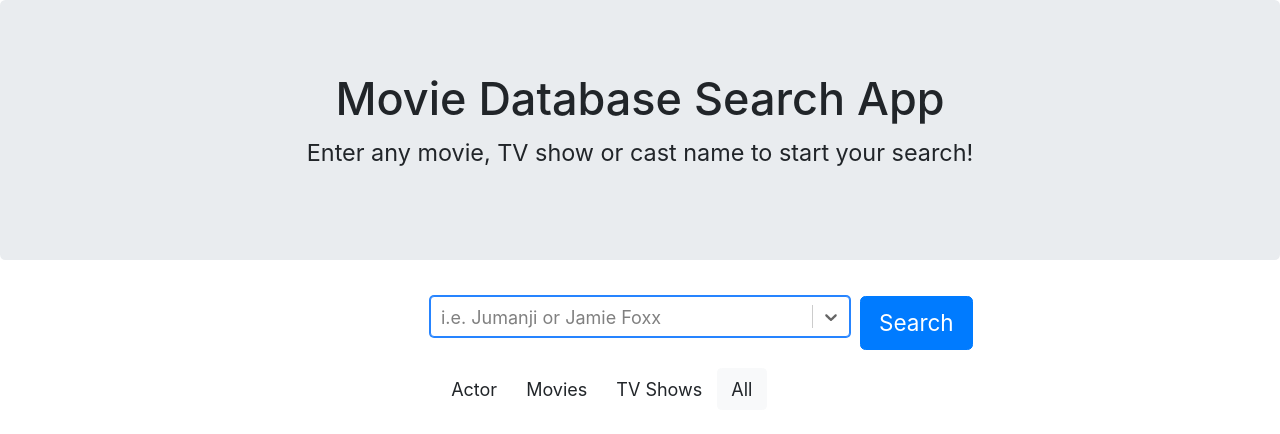
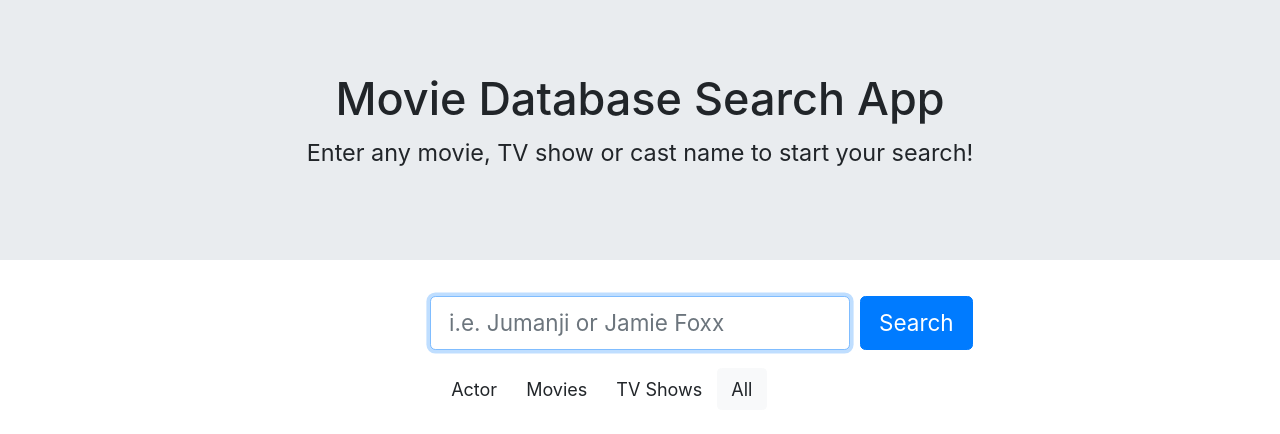
Before and after one commit to Nawal00/movie-app, a React (Create React App) app: page / in a window 1280 px wide. Shown: the top 434 px of the page. Built offline with nearby package versions, Linux system fonts and the light colour scheme.

Commit message:
create search suggestion UI

```diff
--- a/package.json
+++ b/package.json
@@ -15,7 +15,6 @@
     "react-dom": "^17.0.1",
     "react-router-dom": "^5.2.0",
     "react-scripts": "4.0.3",
-    "react-select": "^4.1.0",
     "web-vitals": "^1.1.0"
   },
   "scripts": {
--- a/src/App.js
+++ b/src/App.js
@@ -1,5 +1,6 @@
 import React from 'react';
-import { Switch, Route, BrowserRouter } from 'react-router-dom';
+import { Switch, Route, } from 'react-router-dom';
+import { Jumbotron } from 'react-bootstrap';
 
 import Home from './components/home/Home';
 import MovieDetails from './components/movies/MovieDetail';
@@ -7,23 +8,44 @@ import ActorDetails from './components/actor/ActorDetails';
 import TvShowDetails from './components/tvshow/TvShowDetails';
 import SearchBar from './components/search/SearchBar';
 
+import useSearchHooks from './hooks/useSearchHooks';
+
 import 'bootstrap/dist/css/bootstrap.min.css';
 import './App.scss';
 
+
 const App = () => {
 
+  const {
+    handleSearchKeywords,
+    fetchSearchKeywordsAPI,
+    handleSearchType,
+    filteredSearchResult,
+    searchType,
+    searchInputValue,
+    suggestions,
+  } = useSearchHooks();
 
   return (
     <main className="App">
-      {/* <SearchBar /> */}
-      <BrowserRouter>
-        <Switch>
-          <Route path="/tv/:tv_show_id" component={TvShowDetails} />
-          <Route path="/actor/:actor_id" component={ActorDetails} />
-          <Route path="/movie/:movie_id" component={MovieDetails} />
-          <Route exact path="/" component={Home} />
-        </Switch>
-      </BrowserRouter>
+      <Jumbotron fluid className="text-center">
+        <h1>Movie Database Search App</h1>
+        <p>Enter any movie, TV show or cast name to start your search!</p>
+      </Jumbotron>
+      <SearchBar
+        searchInputValue={searchInputValue}
+        handleSearchKeywords={handleSearchKeywords}
+        fetchSearchKeywordsAPI={fetchSearchKeywordsAPI}
+        searchType={searchType}
+        handleSearchType={handleSearchType}
+        suggestions={suggestions}
+      />
+      <Switch>
+        <Route path="/tv/:tv_show_id" component={TvShowDetails} />
+        <Route path="/person/:actor_id" component={ActorDetails} />
+        <Route path="/movie/:movie_id" component={MovieDetails} />
+        <Route exact path="/" render={() => <Home filteredSearchResult={filteredSearchResult} />} />
+      </Switch>
     </main>
   );
 }
--- a/src/components/actor/ActorDetails.js
+++ b/src/components/actor/ActorDetails.js
@@ -9,9 +9,6 @@ const ActorDetails = () => {
 
     const { actor_id } = useParams();
     const [actorInMovies, setActorInMovies] = useState([]);
-    console.log('actorInMovies:', actorInMovies);
-    // console.log('actor:', actor)
-
 
     useEffect(() => {
         const fetchActorDetailsAPI = async () => {
@@ -36,6 +33,3 @@ const ActorDetails = () => {
 }
 
 export default ActorDetails;
-
-
-// # an actor details page will list all the shows that the actor has appeared in.
--- a/src/components/home/Home.js
+++ b/src/components/home/Home.js
@@ -1,64 +1,11 @@
-import React, { useState, useEffect } from "react";
-import { Jumbotron } from 'react-bootstrap';
+import React from "react";
 
-import SearchBar from '../search/SearchBar';
 import SearchList from '../search/SearchList';
 
-import { searchAllTypes } from '../../api/serverApi';
-
-const Home = () => {
-
-    const [searchInputValue, setSearchInputValue] = useState('');
-    console.log('searchInputValue:', searchInputValue);
-    const [searchResult, setSearchResult] = useState([]);
-    const [filteredSearchResult, setFilteredSsearchResult] = useState([]);
-    const [searchType, setSearchType] = useState('all');
-
-    const handleSearchKeywords = (inputValue) => {
-        setSearchInputValue(inputValue);
-    };
-
-    const fetchSearchKeywordsAPI = async (e) => {
-        e.preventDefault();
-        setSearchResult(await searchAllTypes(searchInputValue));
-    };
-
-    const handleSearchType = (e) => {
-        const { value } = e.target;
-        setSearchType(value);
-    };
-
-    const handleSearchFilter = (filterType) => {
-        if (searchType.length > 1 && searchType !== 'all') {
-            const filteredBySearchType = searchResult?.filter(list => list.media_type === filterType);
-            setFilteredSsearchResult(filteredBySearchType);
-        } else {
-            setFilteredSsearchResult(searchResult)
-        }
-    };
-
-    // const handleSuggestion = () => {
-
-
-    // };
-
-    useEffect(() => {
-        handleSearchFilter(searchType)
-    }, [searchType, searchResult])
+const Home = ({ filteredSearchResult }) => {
 
     return (
         <div>
-            <Jumbotron className="text-center">
-                <h1>Movie Database Search App</h1>
-                <p>Enter any movie, TV show or cast name to start your search!</p>
-            </Jumbotron>
-            <SearchBar
-                searchInputValue={searchInputValue}
-                handleSearchKeywords={handleSearchKeywords}
-                fetchSearchKeywordsAPI={fetchSearchKeywordsAPI}
-                searchType={searchType}
-                handleSearchType={handleSearchType}
-            />
             {filteredSearchResult?.map(serachResult =>
                 <SearchList key={serachResult.id} {...serachResult} />)}
         </div>
--- a/src/components/search/SearchBar.js
+++ b/src/components/search/SearchBar.js
@@ -1,6 +1,7 @@
-import React from 'react';
+import React, { useState } from 'react';
+import { Link } from 'react-router-dom';
 import { Form, Row, Col, Button } from 'react-bootstrap';
-import Select from 'react-select';
+import './SearchBar.scss'
 
 const searchTypeObj = {
     person: 'Actor',
@@ -9,38 +10,49 @@ const searchTypeObj = {
     all: 'All'
 };
 
-const options = [
-    { value: 'chocolate', label: 'Chocolate' },
-    { value: 'strawberry', label: 'Strawberry' },
-    { value: 'vanilla', label: 'Vanilla' }
-];
-
 const SearchBar = (props) => {
 
-    const { searchInputValue, handleSearchKeywords, fetchSearchKeywordsAPI, handleSearchType, searchType } = props;
+    const {
+        searchInputValue,
+        handleSearchKeywords,
+        fetchSearchKeywordsAPI,
+        handleSearchType,
+        searchType,
+        suggestions,
+
+    } = props;
+
+    const [displaySuggestions, setDisplaySuggestions] = useState(true)
+    console.log('displaySuggestions:', displaySuggestions)
 
     return (
+        <>
             <Form>
+                <Form.Group>
                     <Form.Row>
                         <Col sm={{ span: 4, offset: 4 }}>
-                    {/* <Form.Control
+                            <Form.Control
                                 size="lg"
                                 name="searchInputValue"
                                 type="text"
                                 value={searchInputValue}
                                 placeholder="i.e. Jumanji or Jamie Foxx"
                                 onChange={handleSearchKeywords}
-                        autoFocus
-                    /> */}
-                    <Select
-                        options={options}
-                        name="searchInputValue"
-                        type="text"
-                        value={searchInputValue}
-                        placeholder="i.e. Jumanji or Jamie Foxx"
-                        onInputChange={handleSearchKeywords}
+                                onClick={() => setDisplaySuggestions(!displaySuggestions)}
                                 autoFocus
                             />
+                            <Col sm={12} className="suggestion__list__container">
+                                {displaySuggestions && suggestions.map(suggestion =>
+                                    <Link
+                                        to={`/${suggestion.media_type}/${suggestion.id}`}
+                                        id={suggestion.id}
+                                    >
+                                        <option onClick={() => setDisplaySuggestions(!displaySuggestions)}>
+                                            {suggestion.title || suggestion.name}
+                                        </option>
+                                    </Link>
+                                )}
+                            </Col>
                         </Col>
                         <Col xs="auto">
                             <Button
@@ -66,7 +78,10 @@ const SearchBar = (props) => {
                             )}
                         </Col>
                     </Row>
+                </Form.Group>
             </Form>
+
+        </>
     )
 }
 
--- /dev/null
+++ b/src/components/search/SearchBar.scss
@@ -0,0 +1,5 @@
+.suggestion__list__container {
+    z-index: 1;
+    background: #fff;
+    position: absolute !important ;
+}
--- a/src/components/search/SearchList.js
+++ b/src/components/search/SearchList.js
@@ -5,14 +5,8 @@ import CardLayout from '../common/CardLayout';
 
 const SearchList = (props) => {
 
-    const { id, media_type, } = props;
-
-    const isMovie = media_type === 'movie';
-    const isTV = media_type === 'tv';
-    const routeTo = isTV ? `/tv/${id}` : isMovie ? `/movie/${id}` : `/actor/${id}`;
-
     return (
-        <Link to={routeTo}>
+        <Link to={`/${props.media_type}/${props.id}`}>
             <CardLayout {...props} />
         </Link>
     )
--- a/src/components/tvshow/TvShowDetails.js
+++ b/src/components/tvshow/TvShowDetails.js
@@ -29,7 +29,7 @@ const TvShowDetails = () => {
             <Row>
                 {cast?.map((cast, i) =>
                     <Col md={3} key={cast.id + i}>
-                        <Link to={`/actor/${cast.id}`}>
+                        <Link to={`/person/${cast.id}`}>
                             <Card className="cast__card">
                                 <Card.Img src={`https://image.tmdb.org/t/p/w200/${cast.profile_path}`} alt='actor' />
                                 <Card.Text>Name: {cast.name}</Card.Text>
--- /dev/null
+++ b/src/hooks/useSearchHooks.js
@@ -0,0 +1,64 @@
+import { useState, useCallback, useEffect } from 'react';
+import { useHistory } from 'react-router-dom';
+import { searchAllTypes } from '../api/serverApi';
+
+export default function useSearchHooks() {
+
+    const [searchInputValue, setSearchInputValue] = useState('');
+    const [searchResult, setSearchResult] = useState([]);
+    const [filteredSearchResult, setFilteredSsearchResult] = useState([]);
+    const [searchType, setSearchType] = useState('all');
+    const [suggestions, setSuggestions] = useState([]);
+    const history = useHistory();
+
+    const handleSearchKeywords = (e) => {
+        const { value } = e.target;
+        setSearchInputValue(value);
+    };
+
+    const fetchSearchKeywordsAPI = async (e) => {
+        e.preventDefault();
+        setSearchResult(await searchAllTypes(searchInputValue));
+        history.push('/');
+    };
+
+    const handleSearchType = (e) => {
+        const { value } = e.target;
+        setSearchType(value);
+    };
+
+    const handleSearchFilter = useCallback((filterType) => {
+        if (searchType.length > 1 && searchType !== 'all') {
+            const filteredBySearchType = searchResult?.filter(list => list.media_type === filterType);
+            setFilteredSsearchResult(filteredBySearchType);
+        } else {
+            setFilteredSsearchResult(searchResult)
+        }
+    }, [searchResult, searchType])
+
+    useEffect(() => {
+        handleSearchFilter(searchType)
+    }, [searchType, searchResult, handleSearchFilter])
+
+    const handleSuggestions = useCallback(async () => {
+        if (searchInputValue.length > 5) {
+            setSuggestions(await searchAllTypes(searchInputValue));
+        } else {
+            setSuggestions([]);
+        }
+    }, [searchInputValue]);
+
+    useEffect(() => {
+        handleSuggestions()
+    }, [handleSuggestions, searchInputValue]);
+
+    return {
+        handleSearchKeywords,
+        fetchSearchKeywordsAPI,
+        handleSearchType,
+        filteredSearchResult,
+        searchType,
+        searchInputValue,
+        suggestions,
+    }
+}
--- a/src/index.js
+++ b/src/index.js
@@ -1,11 +1,15 @@
 import React from 'react';
 import ReactDOM from 'react-dom';
+import { BrowserRouter } from 'react-router-dom';
 import './index.scss';
 import App from './App';
 
 ReactDOM.render(
   <React.StrictMode>
-    <App />
+    <BrowserRouter>
+      <App />
+    </BrowserRouter>
+
   </React.StrictMode>,
   document.getElementById('root')
 );
```
Also changed, not shown: src/components/movies/MovieDetail.js (+8 -6 lines), 1 other file (tests, documents, lock files or other folders). Lines whose indentation alone changed are shown as unchanged.
